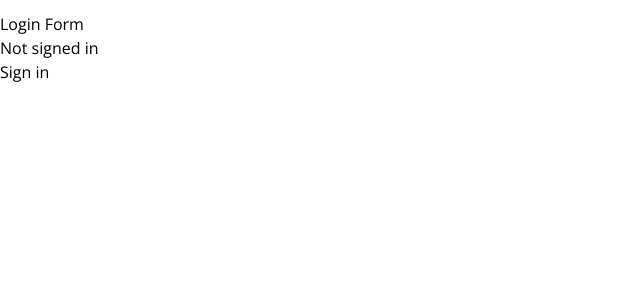
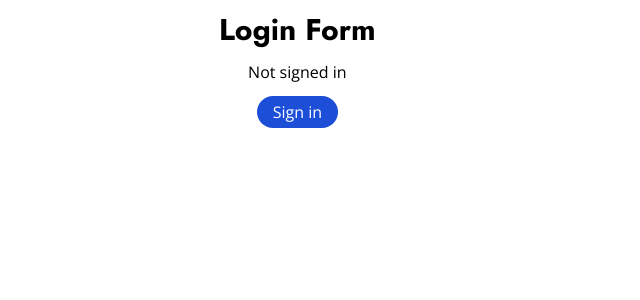
Before and after one commit to as-mi/site-cariere-nou, a Next.js app: page /login in a window 1280 px wide. Shown: the top 300 px of the page, without its empty margins (0-640 px from the left). Built offline with nearby package versions, Linux system fonts and the light colour scheme; no server answers.

Commit message:
Fix Next.js build error due to Bootstrap reference

```diff
--- a/pages/login.tsx
+++ b/pages/login.tsx
@@ -1,5 +1,4 @@
 import { useSession, signIn, signOut } from "next-auth/react";
-import { Button, Card, Container } from "react-bootstrap";
 
 const LoginForm = () => {
   const { data: session } = useSession();
@@ -11,27 +10,37 @@ const LoginForm = () => {
   );
 
   const button = session ? (
-    <Button onClick={() => signOut()}>Sign out</Button>
+    <button
+      onClick={() => signOut()}
+      className="rounded-full bg-red-700 py-1 px-4 text-white"
+    >
+      Sign out
+    </button>
   ) : (
-    <Button onClick={() => signIn()}>Sign in</Button>
+    <button
+      onClick={() => signIn()}
+      className="rounded-full bg-blue-700 py-1 px-4 text-white"
+    >
+      Sign in
+    </button>
   );
 
   return (
-    <Card style={{ maxWidth: "32em" }}>
-      <Card.Body>
-        <Card.Title>Login Form</Card.Title>
-        <Card.Text>{text}</Card.Text>
+    <div className="max-w-prose text-center">
+      <div>
+        <div className="font-display text-3xl font-bold">Login Form</div>
+        <div className="my-3">{text}</div>
         {button}
-      </Card.Body>
-    </Card>
+      </div>
+    </div>
   );
 };
 
 const LoginPage = () => {
   return (
-    <Container className="mt-3">
+    <main className="mt-3">
       <LoginForm />
-    </Container>
+    </main>
   );
 };
 
--- a/pages/user/[id].tsx
+++ b/pages/user/[id].tsx
@@ -1,5 +1,3 @@
-import { Col, Container, Row } from "react-bootstrap";
-
 import { User } from "@prisma/client";
 
 import prisma from "../../lib/prisma";
@@ -15,14 +13,14 @@ const UserDetailsPage = ({ userId, user }: UserDetailsPageProps) => {
   }
 
   return (
-    <Container>
-      <Row>
-        <Col>
+    <div>
+      <div>
+        <div>
           <h1>User #{userId}</h1>
           <h2>Name: {user.name}</h2>
-        </Col>
-      </Row>
-    </Container>
+        </div>
+      </div>
+    </div>
   );
 };
 
```
